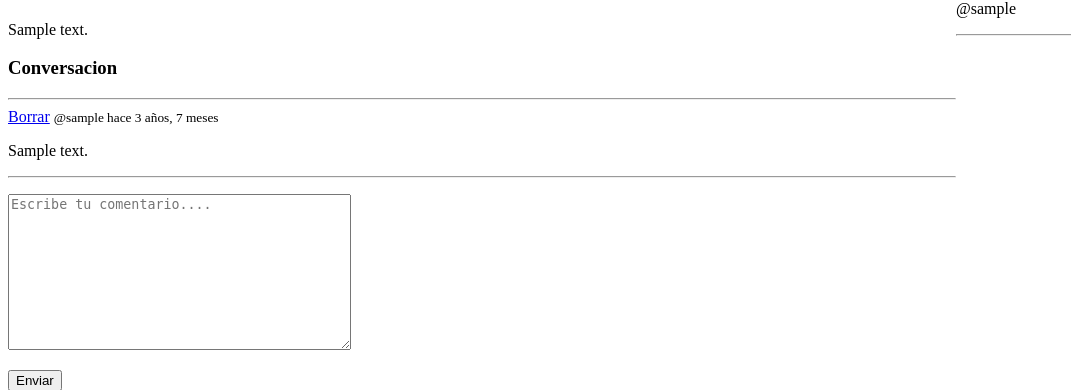
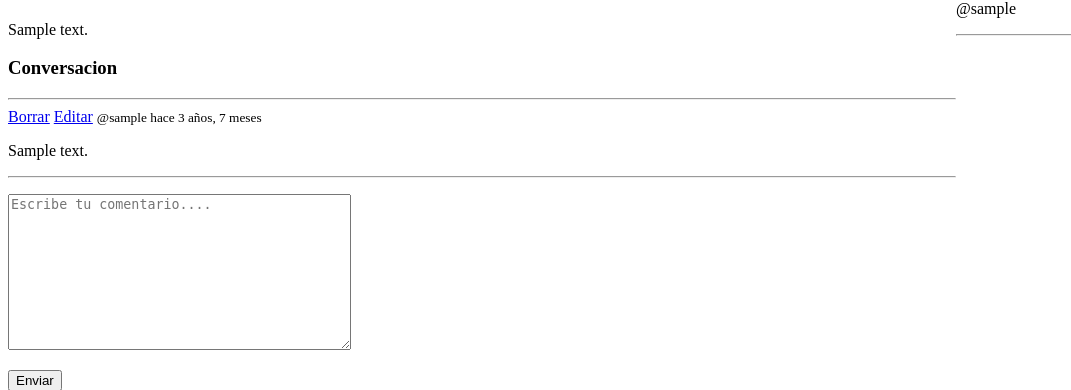
Before and after one commit to marcelonieva7/studyBud, a Django app: page /room/1 in a window 1280 px wide. Shown: the part 238-628 px from the top of the page, without its empty margins (0-1071 px from the left). Run offline with Django 4.2, Linux system fonts and the light colour scheme; a user stored in the database is signed in; tables that the repository leaves empty hold one stand-in row (values such as "Sample post").

Commit message:
feat(Base): add msg edit link

```diff
--- a/base/templates/base/room.html
+++ b/base/templates/base/room.html
@@ -20,6 +20,7 @@
         <div>
           {% if request.user == msg.user %}
             <a href="{% url 'base:delete-message' msg.id %}">Borrar</a>
+            <a href="{% url 'base:edit-message' msg.id %}">Editar</a>
           {% endif %}
           <small>@{{msg.user}} hace {{msg.created|timesince}}</small>
           <p>{{msg.body}}</p>
```
